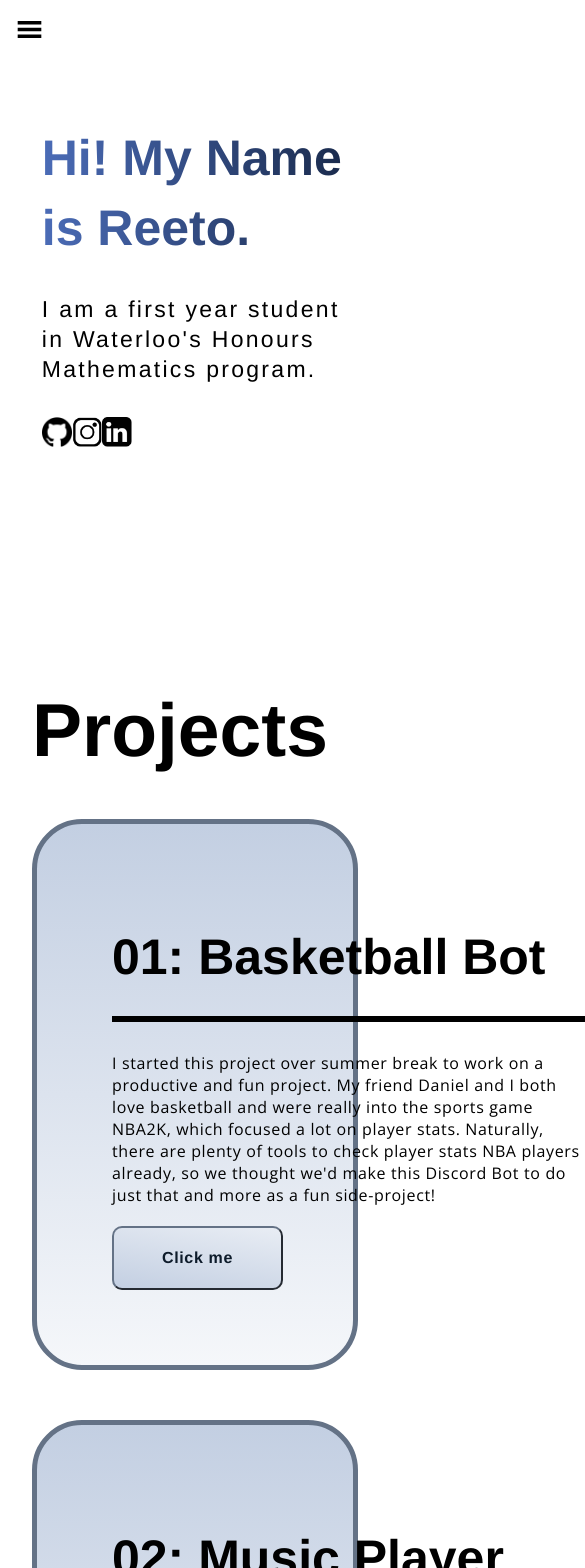
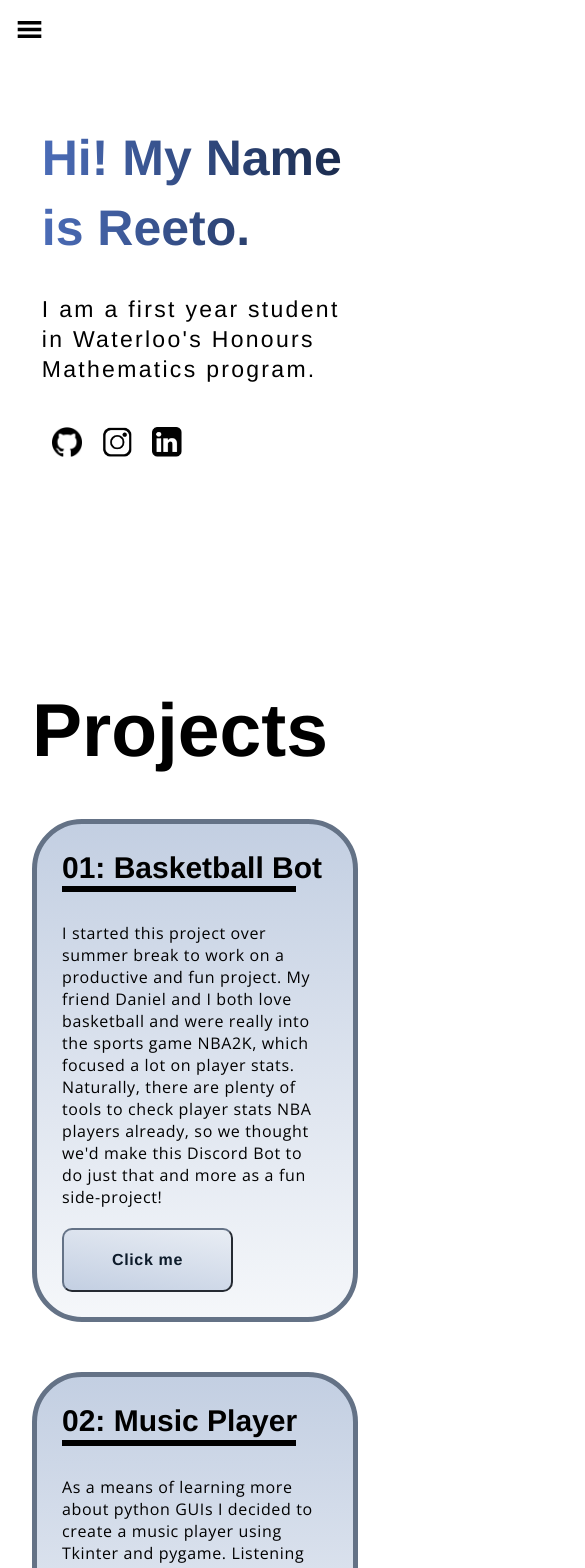
Before and after one commit to Reeto29/reeto29.vercel.app, a React (Create React App) app: page / in a window 390 px wide. Shown: the top 1568 px of the page, 585 px wide, since content can reach past the window. Built offline with nearby package versions, Linux system fonts and the light colour scheme; a web font is replaced by a local one.

Commit message:
website adjusted for different screen sizes

```diff
--- a/src/App.js
+++ b/src/App.js
@@ -13,7 +13,7 @@ const App = () => (
     <Navbar />
     <Header />
     <Projects />
-    {/* <Experience /> */}
+    <Experience />
 
   </div>
 );
--- a/src/constants/images.js
+++ b/src/constants/images.js
@@ -4,6 +4,7 @@ import linkedin from '../assets/linkedinlogo.png';
 import github from '../assets/githublogo.png';
 import iphone from '../assets/bballbot_iphone13blue_portrait.png';
 import codeClub from '../assets/codeClub.png';
+import robotics from '../assets/milleniumRaven.jpg'
 
 import musicPlayerVideo from '../assets/musicPlayer.mp4';
 import bankingAppVideo from '../assets/bankingApp.mp4';
@@ -20,6 +21,7 @@ export default {
   musicPlayerVideo,
   bankingAppVideo,
   codeClub,
+  robotics,
 
 
 };
--- a/src/container/Experience/Experience.css
+++ b/src/container/Experience/Experience.css
@@ -7,10 +7,10 @@
 
 .app__experience-h1 {
     font-family: var(--font-base);
-
-    line-height: 117px;
+    line-height: 125%;
     font-size: 50px;
 }
+
 
 .app__experience-h2 {
     font-family: var(--font-base);
@@ -33,6 +33,8 @@
   font-weight: 400;
   letter-spacing: 0.04em;
   font-size: 16px;
+  margin-top: 30px;
+  margin-right: 30px;
 }
 
 .images__experience {
@@ -40,17 +42,51 @@
   height: 500px;
   object-fit: cover;
   border-radius: 40px;
-  margin-top: 100px;
-  margin-right: 125px;
+  margin: 30px;
+
 
   border-color: #f5f7fa;
   border-style: solid;
   border-width: 5px;
 }
 
-.contentBoxExperience {
-  margin-right: 125px;
-  margin-left: 125px;
-  margin-top: 100px;
-  margin-bottom: 100px;
+
+
+@media screen and (min-width: 2000px) {
+
 }
+
+@media screen and (max-width: 1475px) {
+
+    .images__experience {
+      display: none;
+  }
+}
+
+@media screen and (max-width: 650px) {
+  .images__projects {
+    display: none;
+  }
+  .contentBox {
+    margin:25px;
+  }
+  .app__experience-h1 {
+    font-size: 30px;
+  }
+  .app__experience-p {
+    width: 65vw;
+  }
+  .app__projects-h1-box{
+    width: 60vw;
+  }
+}
+
+@media screen and (max-width: 450px) {
+    .app__experience-h1 {
+        font-size: 50px;
+        line-height: 70px;
+    }
+    .images__experience {
+        display: none;
+    }
+}
--- a/src/container/Experience/Experience.jsx
+++ b/src/container/Experience/Experience.jsx
@@ -8,7 +8,7 @@ const Experience = () => (
     <h1 className='app__experience-mainh1'>Experience</h1>
 
     <div class='centerBoxes'>
-      <div class='contentBoxExperience'>
+      <div class='contentBox'>
         <h1 class='app__experience-h1'>LDHSS Code Club</h1>
         <div className='app__projects-h1-box'/>
         <h2 class='app__experience-h2'> Co-Leader: November 2020 - June 2022</h2>
@@ -27,7 +27,7 @@ const Experience = () => (
 
 
     <div class='centerBoxes'>
-      <div class='contentBoxExperience'>
+      <div class='contentBox'>
         <h1 class='app__experience-h1'>LDHSS Roboravens</h1>
         <div className='app__projects-h1-box'/>
         <h2 class='app__experience-h2'> Design Team Member:</h2>
@@ -42,17 +42,7 @@ const Experience = () => (
          <button className='projects__button' type="submit">Click me</button>
         </form>
       </div>
-      <div class='contentBoxExperience'>
-        <h1 class='app__experience-h1'>UO STEM Camp</h1>
-        <div className='app__projects-h1-box'/>
-        <h2 class='app__experience-h2'> Volunteer: July 2018 - August 2018</h2>
-        <ul className='app__experience-p'>
-            <li> Helped introduce aspects of STEM such as dissections, labs, and coding to young children.  </li>
-            <li> Provided instructional support and assisted in daily project management decisions. </li>
-            <li> Quickly learned days content to increase intructional efficiency. </li>
-            <li> Volunteered for over 160 Hours. </li>
-        </ul>
-      </div>
+      <img className="images__experience" src={images.robotics} alt="code club image"/>
     </div>
 
 
--- a/src/container/Header/Header.css
+++ b/src/container/Header/Header.css
@@ -89,6 +89,8 @@
     border: none;
     outline: none;
     cursor: pointer;
+    margin:10px;
+
 }
 @media screen and (min-width: 2000px) {
     .app__header-h1 {
--- a/src/container/Projects/Projects.css
+++ b/src/container/Projects/Projects.css
@@ -5,7 +5,7 @@
 
 .app__projects-h1 {
     font-family: var(--font-base);
-    line-height: 117px;
+    line-height: 125%;
     font-size: 50px;
 }
 
@@ -96,9 +96,7 @@
 }
 
 @media screen and (min-width: 2000px) {
-  .app__projects-h1 {
-      font-size: 180px;
-  }
+
 }
 
 @media screen and (max-width: 1275px) {
@@ -106,12 +104,25 @@
       display: none;
   }
 
+
 }
 
 @media screen and (max-width: 650px) {
 
   .images__projects {
       display: none;
+  }
+  .contentBox {
+    margin:25px;
+  }
+  .app__projects-h1 {
+    font-size: 30px;
+  }
+  .app__projects-p {
+    width: 65vw;
+  }
+  .app__projects-h1-box{
+    width: 60vw;
   }
 }
 
```
Also changed, not shown: src/assets/milleniumRaven.jpg (added).
